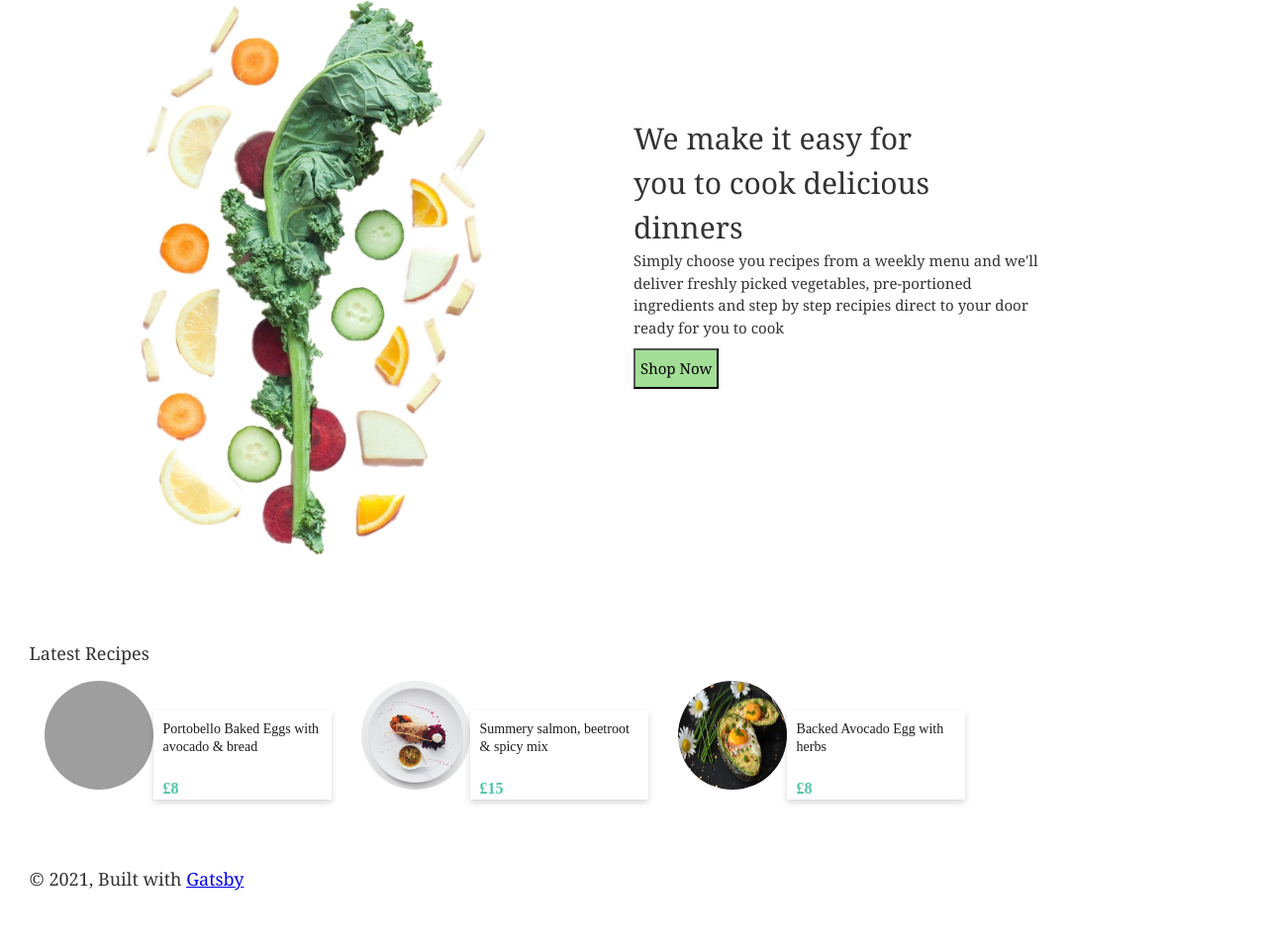
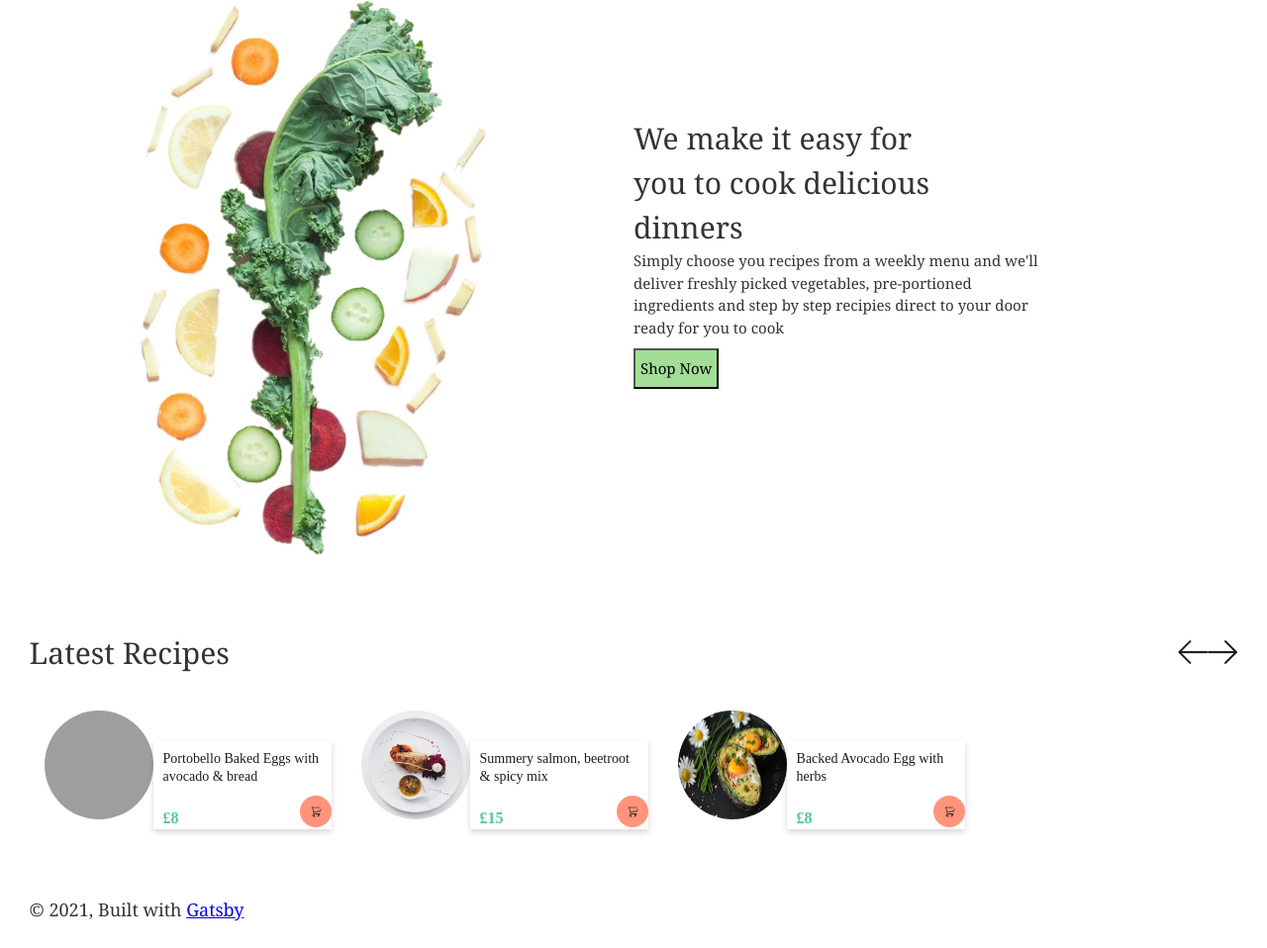
Before and after one commit to helloStreet/digital-labs-test, a Gatsby site: page / in a window 1280 px wide. Shown: the part 680-1638 px from the top of the page at 99% size. Before the commit the page ends 1607 px from the top, so only its background shows below. Built offline with nearby package versions, Linux system fonts and the light colour scheme; Gatsby itself is replaced by a stand-in of ours; grey boxes are pictures that could not be loaded.

Commit message:
Added Shopping

```diff
--- a/src/components/FooterBar/FooterBar.css
+++ b/src/components/FooterBar/FooterBar.css
@@ -3,3 +3,19 @@
     display: flex;
     flex-direction: row;
 }
+
+.Latest{
+
+    font-size: 30px;
+}
+
+.LatestRow{
+    display: flex;
+    flex-direction: row;
+    justify-content: space-between;
+}
+
+.LeftArrow{
+
+    transform: scaleX(-1);
+}
--- a/src/components/FooterBar/FooterBar.js
+++ b/src/components/FooterBar/FooterBar.js
@@ -5,6 +5,7 @@ import'../../Res/Strings'
 import recipe1 from '../../images/10.jpg'
 import recipe2 from '../../images/11.jpg'
 import recipe3 from '../../images/12.jpg'
+import Arrow from '../../images/arrow.svg'
 import { Recipe1, Recipe2, Recipe3 } from "../../Res/Strings"
 
 import './FooterBar.css';
@@ -13,9 +14,17 @@ function FooterBar(){
 
     return(
             <div>
-                <div>
-                    <l>Latest Recipes</l>
+                <div className='LatestRow'>
+                    <l className='Latest'>Latest Recipes</l>
+                    <div>
+                        <img className='LeftArrow'
+                        src={Arrow}
+                        alt={Arrow}/>
 
+                        <img className='RightArrow'
+                        src={Arrow}
+                        alt={Arrow}/>
+                    </div>
                 </div>
 
                 <div className='RecipeRow'>
--- a/src/components/FooterBar/RecipeCard/RecipeCard.css
+++ b/src/components/FooterBar/RecipeCard/RecipeCard.css
@@ -38,3 +38,19 @@ padding:10px
     color: #1D1D1D;
     padding:10px
 }
+
+.PriceDiv{
+
+    display: flex;
+    flex-direction: row;
+    justify-content: space-between;
+    align-items: top ;
+}
+
+.Trolley{
+
+    padding: 10px;
+    background-color:#FF947B;
+    border-radius: 20px;
+
+}
--- a/src/components/FooterBar/RecipeCard/RecipeCard.js
+++ b/src/components/FooterBar/RecipeCard/RecipeCard.js
@@ -1,6 +1,6 @@
 import React from "react";
 import './RecipeCard.css';
-
+import Trolley from '../../../images/supermarket.svg'
 function RecipeCard(props){
 
 
@@ -11,9 +11,14 @@ function RecipeCard(props){
                      className='RecipeCardImage'/>
 
                 <div className='DescDiv'>
-                    <label className='Description'>{props.description}</label>
-                    <label className='Price'>{props.price}</label>
+                     <label className='Description'>{props.description}</label>
 
+                   <div className='PriceDiv'>
+                        <label className='Price'>{props.price}</label>
+                        <img src={Trolley} alt='default'
+                        className='Trolley'/>
+
+                    </div>
                 </div>
         </div>
     )
```
